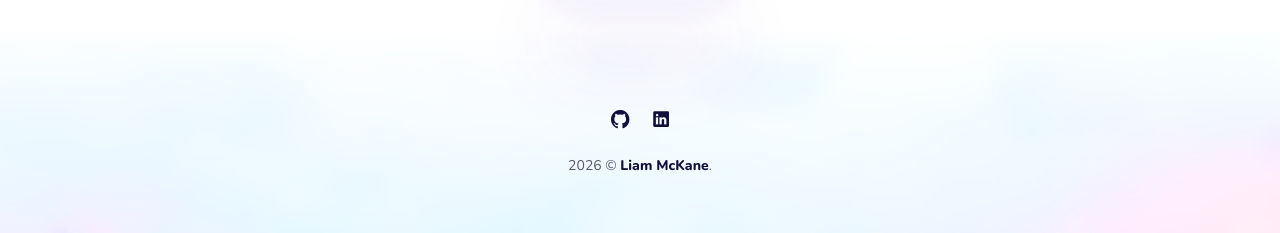
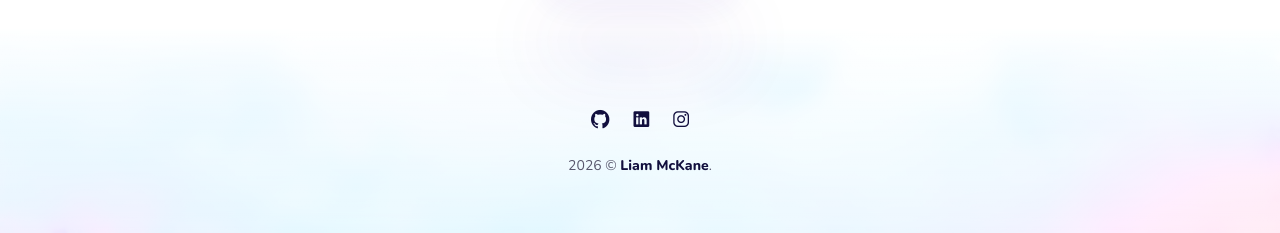
Before and after one commit to lmckane/lmckane, a Jekyll site: the page built from _pages/contact.html, in a window 1280 px wide. Shown: the part 1609-1842 px from the top of the page. Built offline with Jekyll 4.4.1, drawn with Linux system fonts in a browser that asks for light colours.

Commit message:
Update settings.yml

```diff
--- a/_data/settings.yml
+++ b/_data/settings.yml
@@ -115,6 +115,7 @@ social:
 # - {icon: "ion-logo-twitter", link: "https://twitter.com/LiamJMcKane"}
 - {icon: "ion-logo-github", link: "https://github.com/lmckane"}
 - {icon: "ion-logo-linkedin", link: "https://www.linkedin.com/in/liam-mckane/"}
+- {icon: "ion-logo-instagram", link: "https://www.instagram.com/ljm.art/"}
 # - {icon: "ion-logo-pinterest", link: "https://pinterest.com"}
 # - {icon: "ion-logo-codepen", link: "https://codepen.io"}
 # - {icon: "ion-logo-vimeo", link: "https://vimeo.com"}
```
